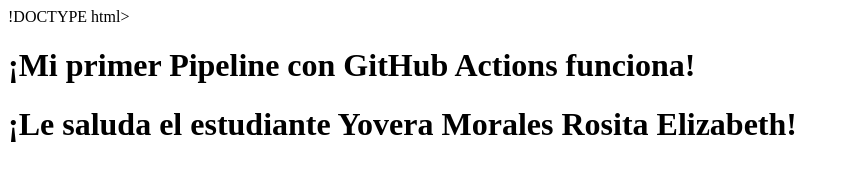
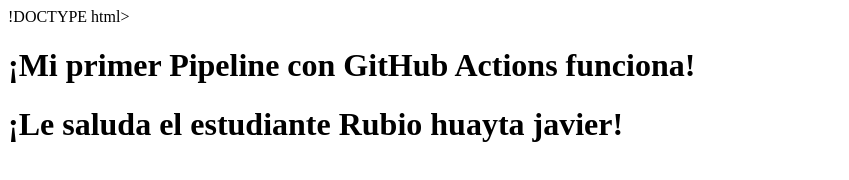
Before and after one commit to richard841/sesion12-rubio-huayta, a plain HTML site: page index.html in a window 1280 px wide. Shown: the whole page, without its empty margins (0-849 px from the left). Drawn offline with Linux system fonts and the light colour scheme.

Commit message:
Actualizar nombre en index.html

```diff
--- a/.github/workflows/index.html
+++ b/index.html
@@ -6,6 +6,6 @@
 </head>
 <body>
     <h1>¡Mi primer Pipeline con GitHub Actions funciona! </h1>
- <h1>¡Le saluda el estudiante Yovera Morales Rosita Elizabeth! </h1>
+ <h1>¡Le saluda el estudiante Rubio huayta javier! </h1>
 </body>
 </html>
```
Also changed, not shown: 1 other file.
